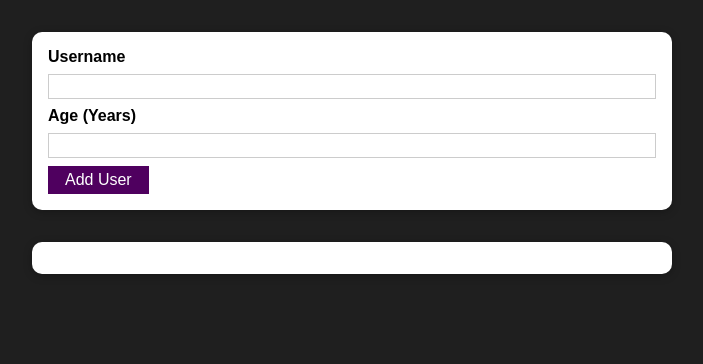
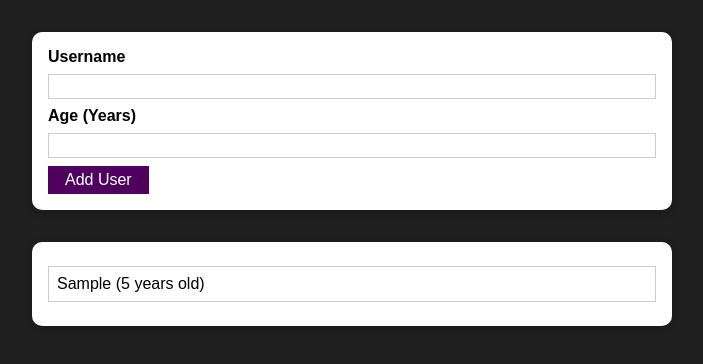
Before and after one commit to wisdom-maduchor/Inventory-List-With-React, a React (Create React App) app: page / in a window 1280 px wide. Both pictures are taken after typing "Sample", "5" into the empty fields and a click on the button "Add User". Shown: the top 364 px of the page, without its empty margins (288-991 px from the left). Built offline with nearby package versions, Linux system fonts and the light colour scheme.

Commit message:
managing List of users

```diff
--- a/src/App.js
+++ b/src/App.js
@@ -1,12 +1,20 @@
-import React from 'react';
+import React, {use, useState} from 'react';
 import AddUser from './Components/Users/AddUser';
 import UsersList from './Components/Users/UsersList';
 
 function App() {
+  const [userList, setUserList] = useState([])
+
+  const addUserHandler = (uName, uAge) => {
+    setUserList((prevUserList) => {
+      return [...prevUserList, {name: uName, age:uAge, id:Math.random().toString()}]
+    });
+  }
+
   return (
     <div>
-      <AddUser />
-      <UsersList users = {[]}/>
+      <AddUser onAddUser={addUserHandler}/>
+      <UsersList users = {userList}/>
     </div>
   );
 }
--- a/src/Components/Users/AddUser.js
+++ b/src/Components/Users/AddUser.js
@@ -16,11 +16,12 @@ const AddUser = (props) => {
         if(enteredUsername.trim().length === 0 || enteredAge.trim().length === 0) {
             return;
         }
-        if(+enteredAge < 0) {
+        if(+enteredAge < 1) {
             return;
         }
 
-        console.log(enteredUsername, enteredAge)
+        props.onAddUser(enteredUsername, enteredAge);
+        // console.log(enteredUsername, enteredAge)
 
         // Resetting form logic
         setEnteredUsername('');
--- a/src/Components/Users/UsersList.js
+++ b/src/Components/Users/UsersList.js
@@ -7,7 +7,7 @@ const UsersList = (props) => {
         <Card className={classes.users}>
             <ul>
                 {props.users.map((user) => (
-                    <li>
+                    <li key={user.id}>
                         {user.name} ({user.age} years old)
                     </li>
                 ))}
```
